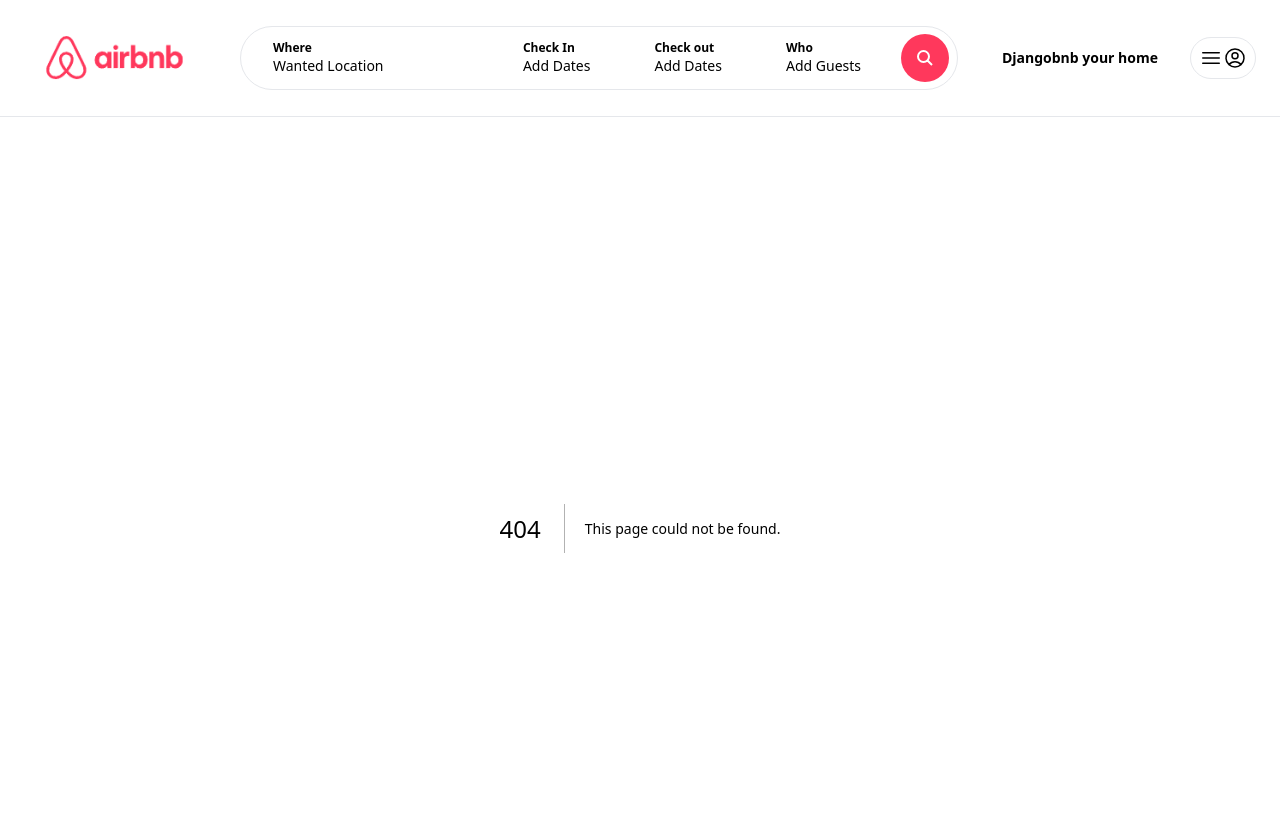
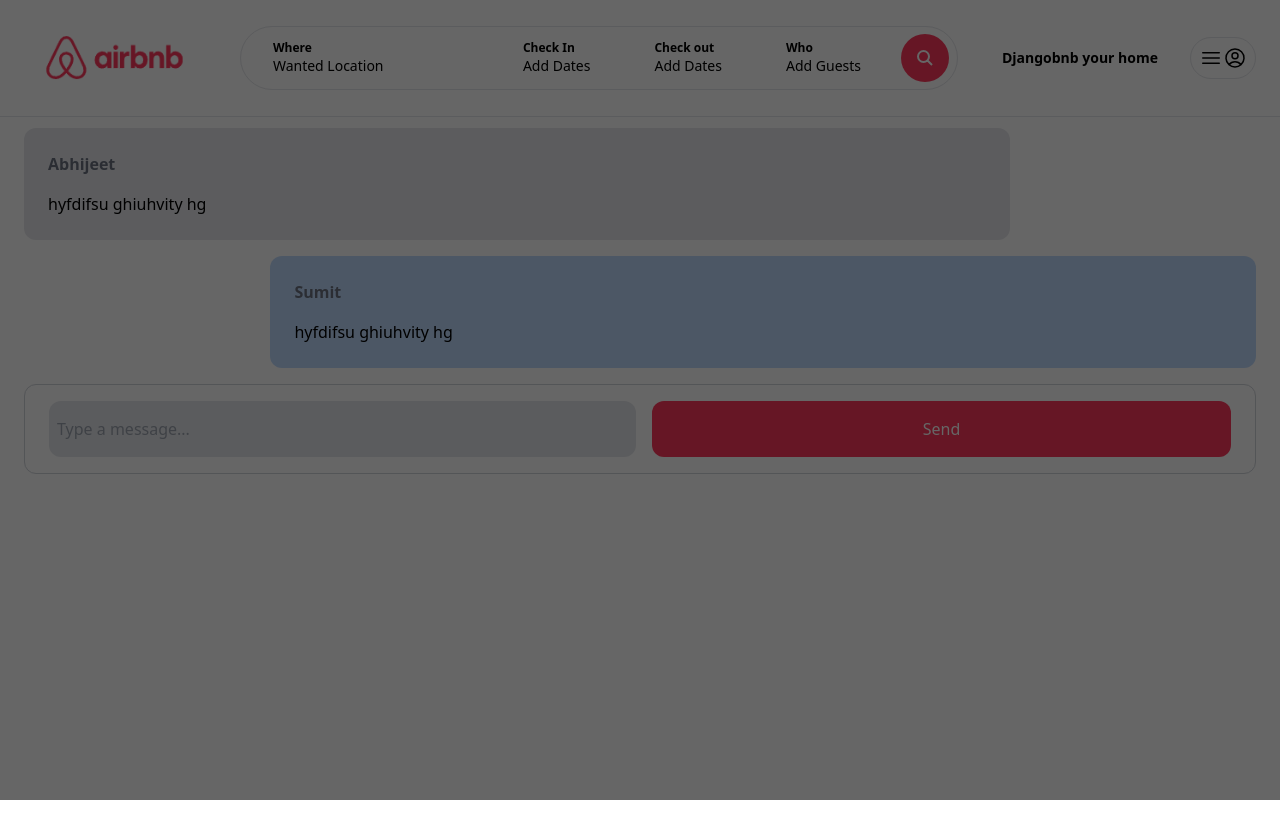
Before and after one commit to lucid08/Airbnb-clone, a Next.js app: page /inbox/1 in a window 1280 px wide. Before the commit this address had no page. Shown: the top 838 px of the page. After the commit the page ends 800 px from the top, so only its background shows below. Built offline with nearby package versions, Linux system fonts and the light colour scheme.

Commit message:
MenuLink

```diff
--- /dev/null
+++ b/app/components/forms/CustomButton.tsx
@@ -0,0 +1,18 @@
+interface CustomButtonProps {
+    label : string;
+    className?: string;
+    onClick: () => void;
+}
+const CustomButton: React.FC<CustomButtonProps> = ({
+    label,
+    onClick,
+    className
+}) => {
+  return (
+    <div
+    onClick = {onClick}
+    className={`w-full py-4 bg-airbnb hover:bg-airbnb-dark rounded-xl text-center ${className} text-white transition cursor-pointer`}>{label}</div>
+  )
+}
+
+export default CustomButton
--- a/app/components/inbox/Conversation.tsx
+++ b/app/components/inbox/Conversation.tsx
@@ -2,7 +2,14 @@ import React from 'react'
 
 const Conversation = () => {
   return (
-    <div>Conversation</div>
+    <div className='px-6 py-6 cursor-pointer border border-gray-300 rounded-xl '>
+        <p className='mb-4 text-xl'>
+            Abhijeet
+        </p>
+        <p className='text-airbnb-dark'>
+            Go to conversations
+        </p>
+    </div>
   )
 }
 
--- /dev/null
+++ b/app/components/inbox/ConversationDetail.tsx
@@ -0,0 +1,35 @@
+'use client';
+
+import React from "react";
+import CustomButton from "../forms/CustomButton";
+
+const ConversationDetail = () => {
+  return (
+    <>
+      <div className="max-h-[400px] overflow-auto flex flex-col space-y-4">
+        <div className="w-[80%] py-6 px-6 bg-gray-200 rounded-xl">
+          <p className="font-bold text-gray-500 mb-4">Abhijeet</p>
+          <p>hyfdifsu ghiuhvity hg</p>
+        </div>
+        <div className="w-[80%] ml-[20%] py-6 px-6 bg-blue-200 rounded-xl">
+          <p className="font-bold text-gray-500 mb-4">Sumit</p>
+          <p>hyfdifsu ghiuhvity hg</p>
+        </div>
+      </div>
+      <div className="mt-4 py-4 px-6 flex border border-gray-300 space-x-4 rounded-xl">
+        <input
+          type="text"
+          placeholder="Type a message..."
+          className="w-full p-2 rounded-xl bg-gray-200"
+        />
+        <CustomButton
+            label = "Send"
+            onClick={() => console.log('Click')}
+            className="w-[100px]"
+        />
+      </div>
+    </>
+  );
+};
+
+export default ConversationDetail;
--- /dev/null
+++ b/app/components/models/Model.tsx
@@ -0,0 +1,14 @@
+"use client";
+const Model: React.FC = () => {
+  return (
+    <div className="flex items-center justify-center fixed inset-0 z-50 bg-black/60">
+      <div className="relative w-[90%] md:w-[80%] lg:w-[700px] my-6 mx-auto h-auto ">
+        <div className={`translate `}>
+
+        </div>
+      </div>
+    </div>
+  );
+};
+
+export default Model;
--- /dev/null
+++ b/app/components/navbar/MenuLink.tsx
@@ -0,0 +1,16 @@
+'use client';
+
+interface MenuLinkProps {
+    label:string;
+    onClick: () => void;
+}
+const MenuLink:React.FC<MenuLinkProps> = ({
+  label,
+  onClick
+}) => {
+  return (
+    <div onClick={onClick} className="px-4 py-5 hover:bg-gray-100 transtion">{label}</div>
+  )
+}
+
+export default MenuLink
--- a/app/components/navbar/UserNav.tsx
+++ b/app/components/navbar/UserNav.tsx
@@ -1,7 +1,13 @@
+"use client";
+
+import { useState } from "react";
+import MenuLink from "./MenuLink";
+
 const UserNav = () => {
+  const [isOpen, setIsOpen] = useState(false);
   return (
     <div className="p-2 relative inline-block border rounded-full">
-      <button className="flex items-center">
+      <button onClick={() => setIsOpen(!isOpen)} className="flex items-center">
         <svg
           fill="none"
           viewBox="0 0 24 24"
@@ -30,6 +36,20 @@ const UserNav = () => {
           />
         </svg>
       </button>
+      {isOpen && (
+        <div className="absolute w-[220px] top-[60px] right-0 bg-white border rounded-xl shadow-md flex flex-col cursor-pointer">
+          <MenuLink
+          label='log in'
+          onClick={() => console.log("Clicked to log in")
+          }
+          />
+          <MenuLink
+          label='Sign up'
+          onClick={() => console.log("Clicked to log in")
+          }
+          />
+        </div>
+      )}
     </div>
   );
 };
--- /dev/null
+++ b/app/inbox/[id]/page.tsx
@@ -0,0 +1,11 @@
+import ConversationDetail from "@/app/components/inbox/ConversationDetail"
+
+const MyConversationPage = () => {
+    return (
+      <div className="max-w-[1500] mx-auto px-6 pb-6">
+        <ConversationDetail/>
+        </div>
+    )
+}
+
+export default MyConversationPage
--- a/app/inbox/page.tsx
+++ b/app/inbox/page.tsx
@@ -1,7 +1,13 @@
+import Conversation from "../components/inbox/Conversation";
+
 const MyInboxPage = () => {
     return (
-      <div className="max-w-[1500] mx-auto px-6 pb-6">
-        <h1 className="mb-6 text-2xl">MyInboxPage</h1>
+      <div className="max-w-[1500] mx-auto px-6 pb-6 space-y-4">
+        <h1 className="mb-6 text-2xl">Inbox</h1>
+            <Conversation/>
+            <Conversation/>
+            <Conversation/>
+
         </div>
     )
 }
--- a/app/layout.tsx
+++ b/app/layout.tsx
@@ -2,6 +2,7 @@ import type { Metadata } from "next";
 import localFont from "next/font/local";
 import "./globals.css";
 import Navbar from "./components/navbar/Navbar";
+import Model from "./components/models/Model";
 
 const geistSans = localFont({
   src: "./fonts/GeistVF.woff",
@@ -34,6 +35,7 @@ export default function RootLayout({
 
         {children}
         </div>
+        <Model/>
       </body>
     </html>
   );
```
